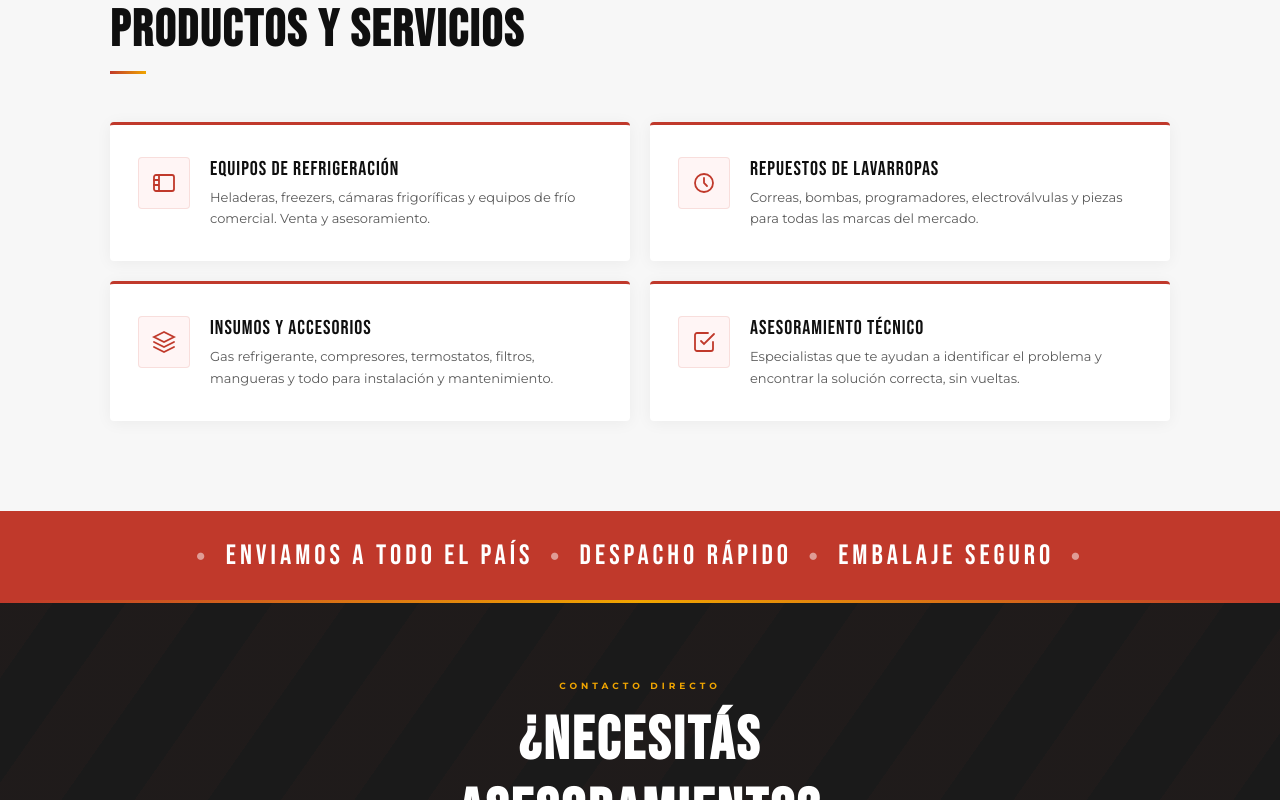
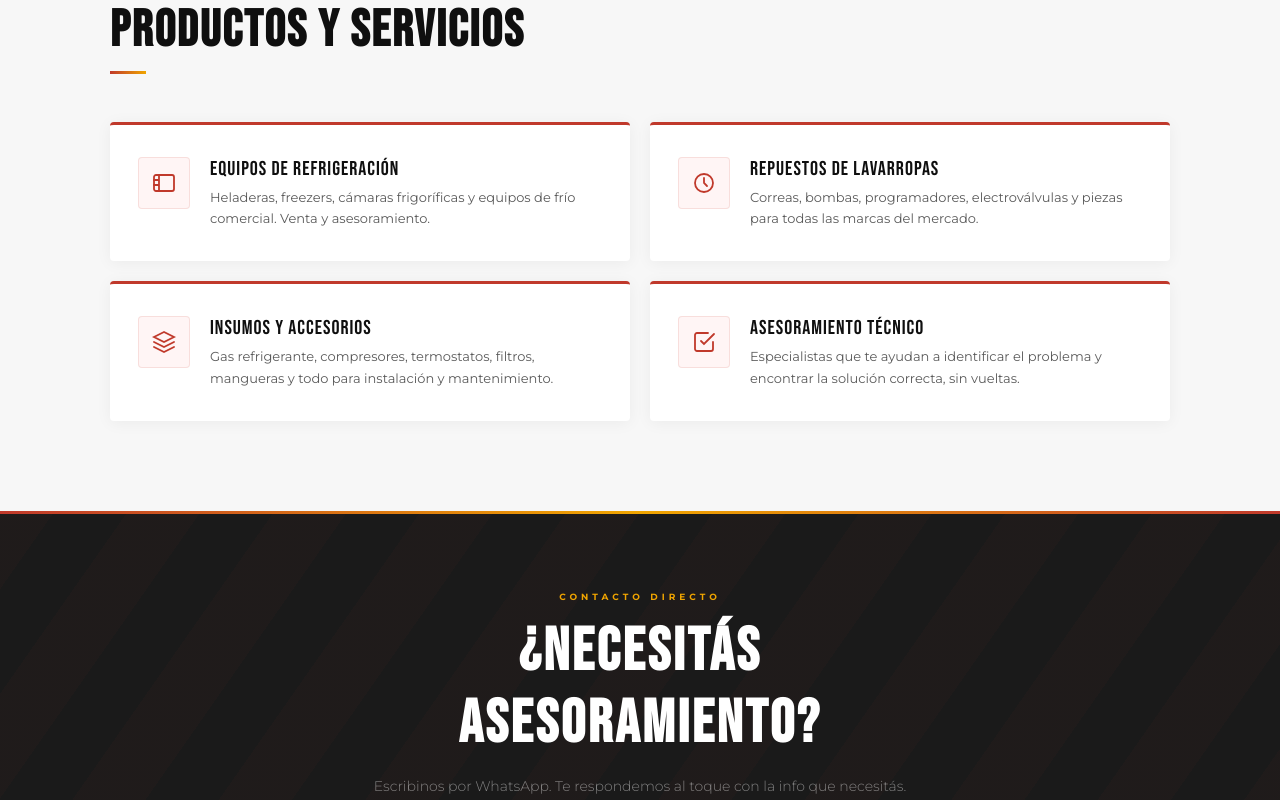
Before and after one commit to cristiandigitalbr-png/demo382, a plain HTML site: page index.html in a window 1280 px wide. Shown: the part 1710-2510 px from the top of the page. Drawn offline with Linux system fonts and the light colour scheme.

Commit message:
Update index.html

```diff
--- a/index.html
+++ b/index.html
@@ -333,7 +333,7 @@
     </div>
     <div class="empresa-text">
       <div class="section-label">Nuestra empresa</div>
-      <h2 class="section-title">Más de una década al frente del frío</h2>
+      <h2 class="section-title">Amplia trayectoria al frente del frío</h2>
       <div class="section-divider"></div>
       <p class="empresa-quote">Calidad, stock y el asesoramiento que hace la diferencia.</p>
       <p>En Mister Frío somos especialistas en equipos e insumos de refrigeración y lavarropas. Desde nuestra ubicación en Av. Vélez Sarsfield 4400 en Córdoba, atendemos a técnicos, profesionales y particulares de toda la región.</p>
@@ -406,12 +406,7 @@
   </div>
 </div>
 
-<!-- ENVIOS STRIP -->
-<div class="envios-wrap">
-  <div class="envios-inner">
-    <span>●</span> ENVIAMOS A TODO EL PAÍS <span>●</span> DESPACHO RÁPIDO <span>●</span> EMBALAJE SEGURO <span>●</span>
-  </div>
-</div>
+
 
 <!-- BANNER -->
 <div class="banner-wrap">
```
